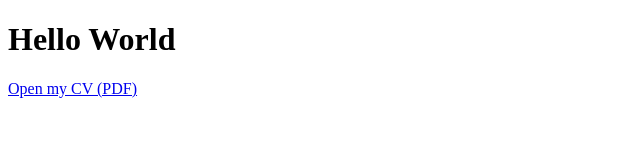
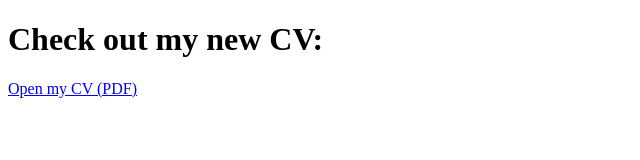
Before and after one commit to OlegMae/olegmae.github.io, a plain HTML site: page index.html in a window 1280 px wide. Shown: the whole page, without its empty margins (0-640 px from the left). Drawn offline with Linux system fonts and the light colour scheme.

Commit message:
Update index.html

```diff
--- a/index.html
+++ b/index.html
@@ -1,7 +1,7 @@
 <!DOCTYPE html>
 <html>
 <body>
-<h1>Hello World</h1>
+<h1>Check out my new CV: </h1>
     <p>
       <a href="Khataev_CV.pdf" target="_blank">Open my CV (PDF)</a>
     </p>
```
